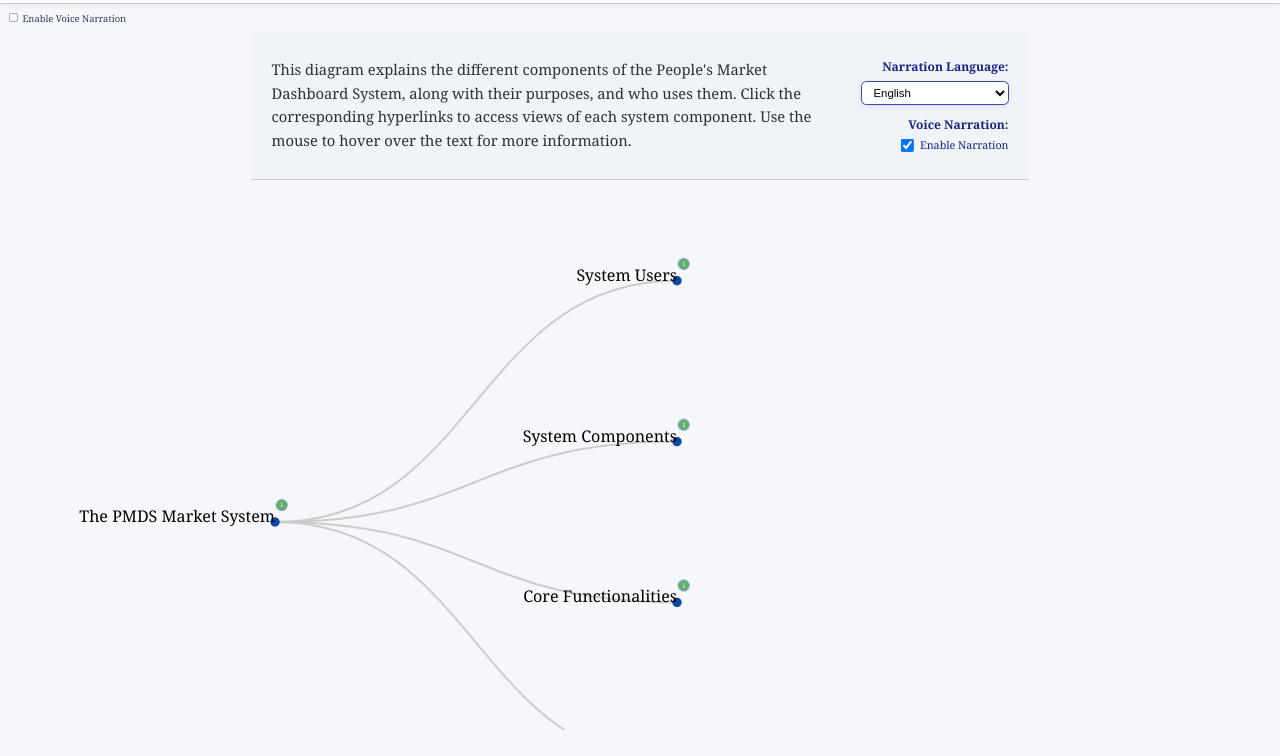
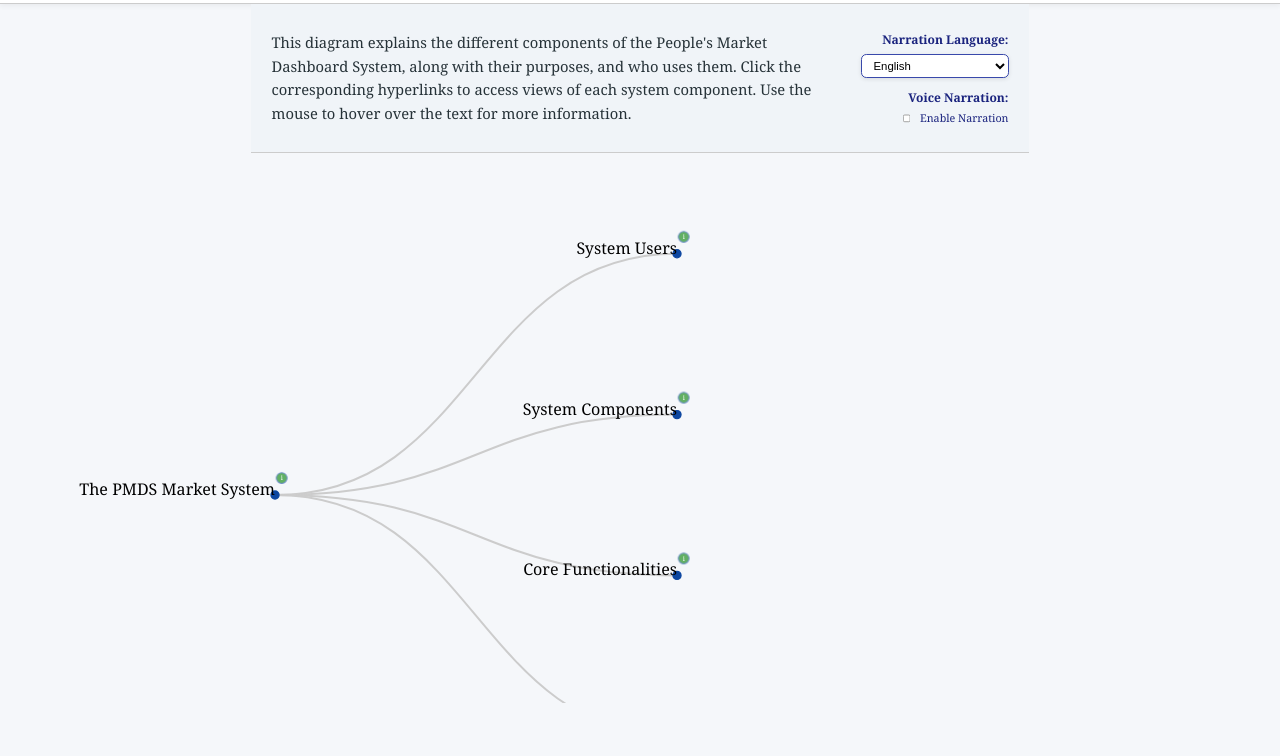
Before and after one commit to Grandhe-Sundhar/Reach-Farmer--Market-updated, a website: page index.html in a window 1280 px wide. Shown: the part 85-841 px from the top of the page. After the commit the page ends 814 px from the top, so only its background shows below. Drawn offline with nearby package versions, Linux system fonts and the light colour scheme.

Commit message:
Update index.html

```diff
--- a/index.html
+++ b/index.html
@@ -209,12 +209,7 @@ hr {
         <img src="xyz.png" alt="Right Logo" />
       </div>
     </div>
-    <div style="padding: 10px;">
-  <label>
-    <input type="checkbox" id="toggleNarration" onchange="voiceNarrationEnabled = this.checked;">
-    Enable Voice Narration
-  </label>
-</div>
+
 
 
     <div id="instruction-container" style="
@@ -284,7 +279,7 @@ hr {
       font-size: 16px;
       color: #1a237e;
     ">
-      <input type="checkbox" id="voice-toggle" checked style="transform: scale(1.5);" />
+      <input type="checkbox" id="toggleNarration" onchange="voiceNarrationEnabled = this.checked;">
       <span>Enable Narration</span>
     </label>
   </div>
```
